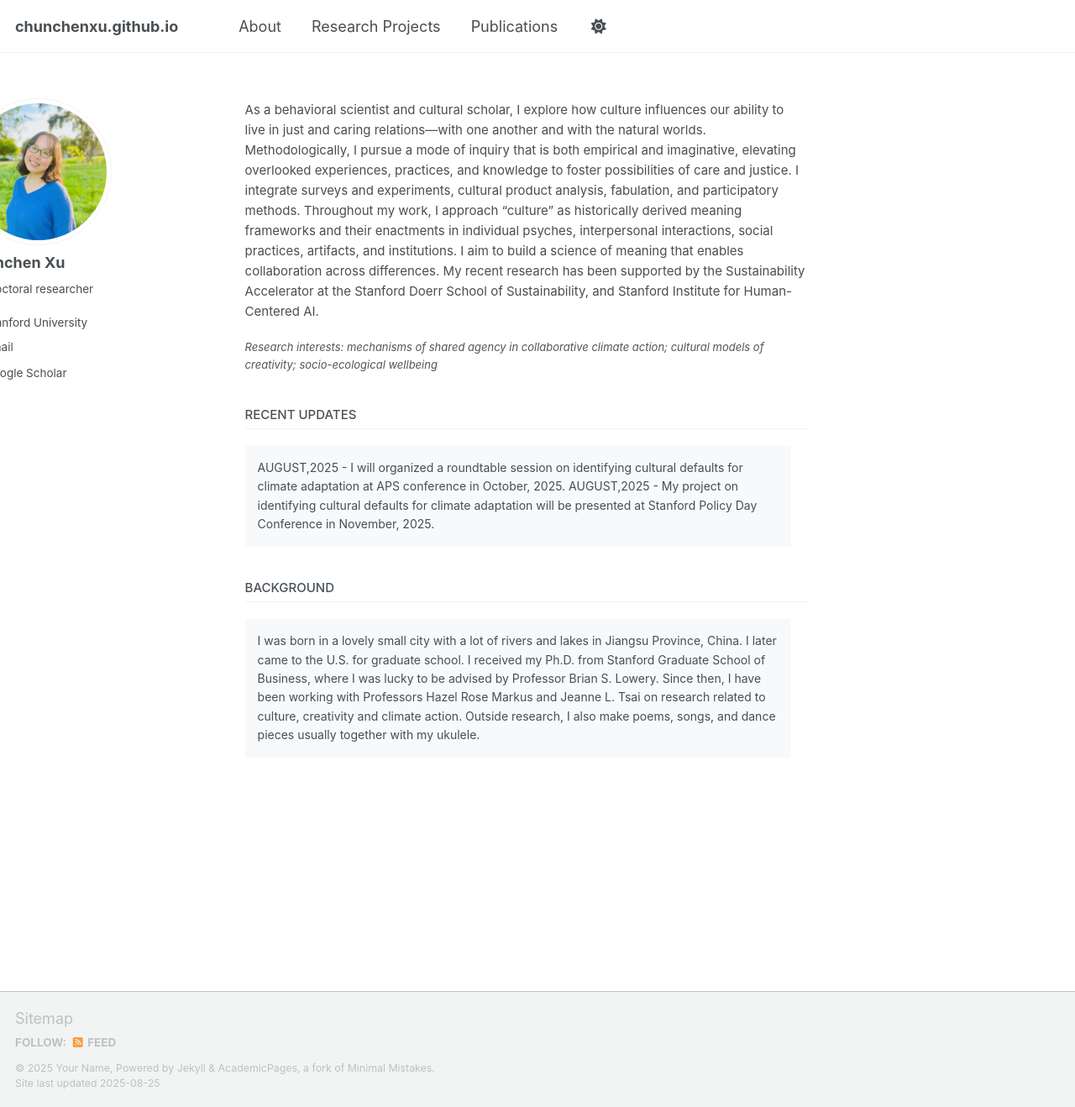
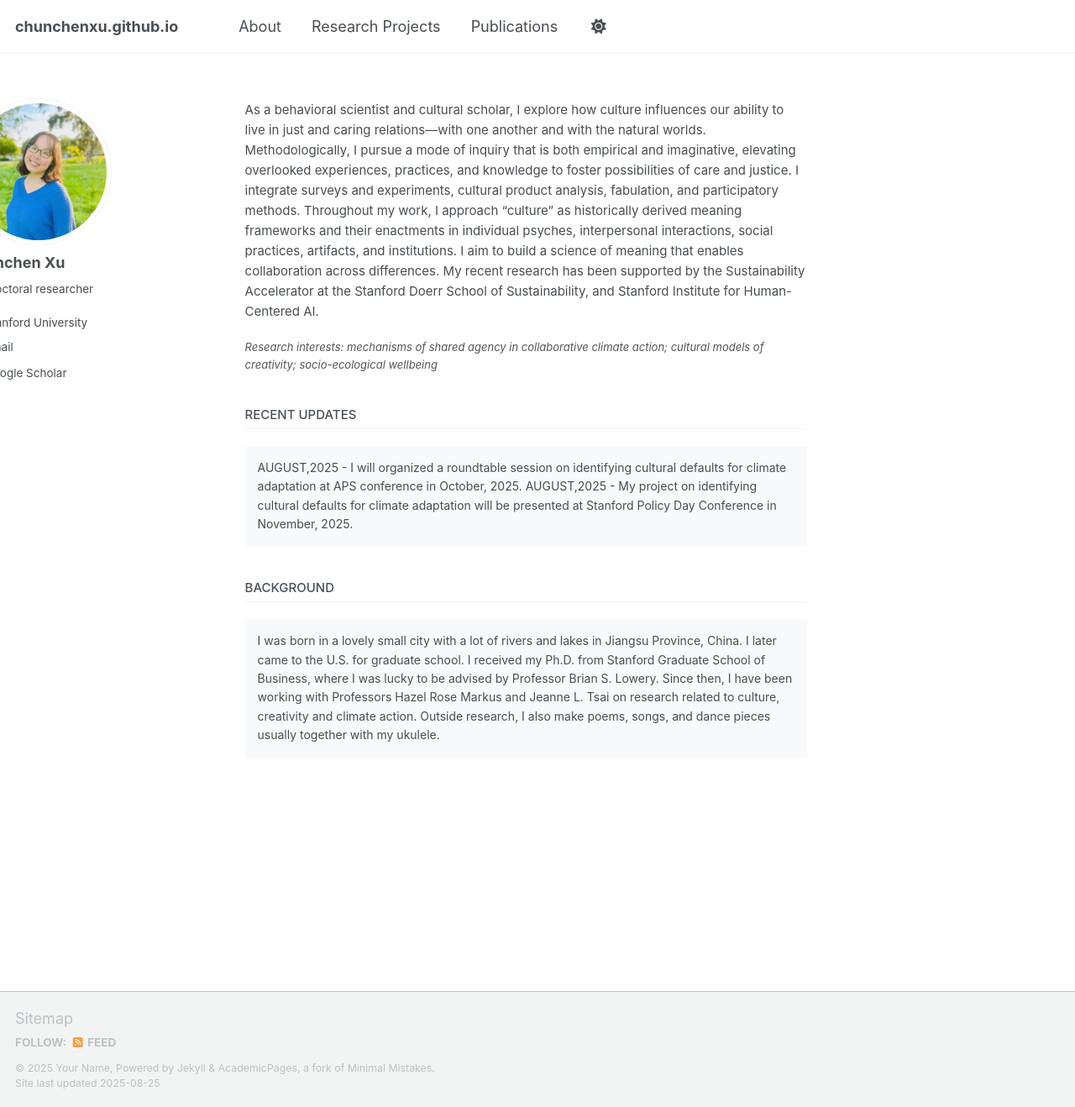
Before and after one commit to chunchenxu/chunchenxu.github.io, a Jekyll site: the page built from _pages/about.html, in a window 1280 px wide and 1318 px high. Shown: the whole window at 84% size. Built offline with Jekyll 4.4.1, drawn with Linux system fonts in a browser that asks for light colours; some web fonts are replaced; a script that is not in the unit is left out.

Commit message:
Update about.html

```diff
--- a/_pages/about.html
+++ b/_pages/about.html
@@ -52,17 +51,6 @@ I was born in a lovely small city with a lot of rivers and lakes in Jiangsu Prov
 }
 
 .content-section {
-    max-width: none;           /* Remove max-width limit */
-    width: calc(100% - 20px);  /* Use full width minus small buffer */
-    margin: 0;                 /* Reset all margins */
-    margin-left: -30px;        /* Fine-tuned left shift */
-    margin-right: -140px;      /* Extend into right margin */
-    padding: 20px 40px;        /* Horizontal padding for readability */
-    font-size: 15px;
-    font-family: -apple-system, BlinkMacSystemFont, "Segoe UI", Roboto, sans-serif;
-    line-height: 1.6;
-    text-align: left;
-    box-sizing: border-box;    /* Include padding in width calculation */
     background-color: #f8f9fa;
     padding: 15px;
     margin: 15px 0;
```
Also changed, not shown: other parts of _pages/about.html (+0 -1 lines).
